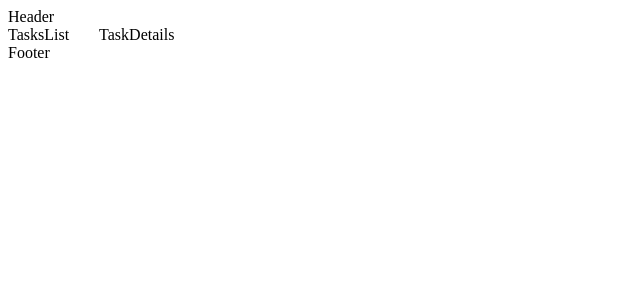
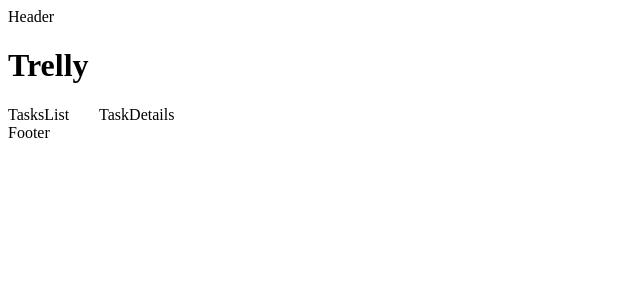
Before and after one commit to sabyrzhanzhaslanuly64/trelly-todo, a React (Vite) app: page / in a window 1280 px wide. Shown: the top 300 px of the page, without its empty margins (0-640 px from the left). Built offline with nearby package versions, Linux system fonts and the light colour scheme.

Commit message:
refactor: replace PageTitle div with h1 and set title text

```diff
--- a/src/MainPage.tsx
+++ b/src/MainPage.tsx
@@ -2,11 +2,13 @@ import { Header } from './components/Header'
 import { TaskList } from './components/TaskList'
 import { TaskDetails } from './components/TaskDetails'
 import { Footer } from './components/Footer'
+import { PageTitle } from './components/PageTitle'
 
 export const MainPage = () => {
   return (
     <main>
       <Header />
+      <PageTitle />
       <div style={{ display: 'flex', gap: '30px' }}>
         <TaskList />
         <TaskDetails />
--- /dev/null
+++ b/src/components/PageTitle.tsx
@@ -0,0 +1,3 @@
+export const PageTitle = () => {
+  return <h1>Trelly</h1>
+}
```
